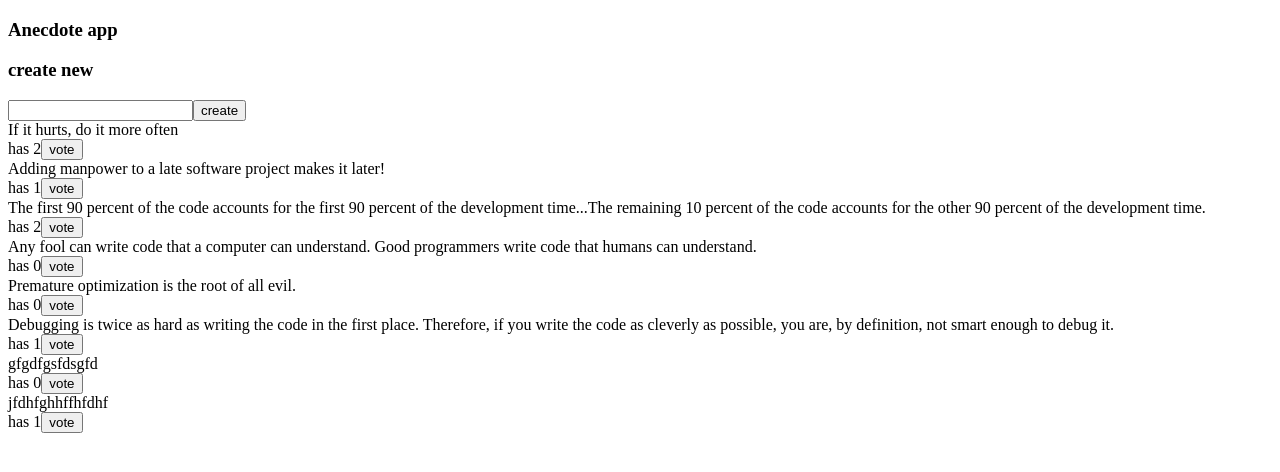
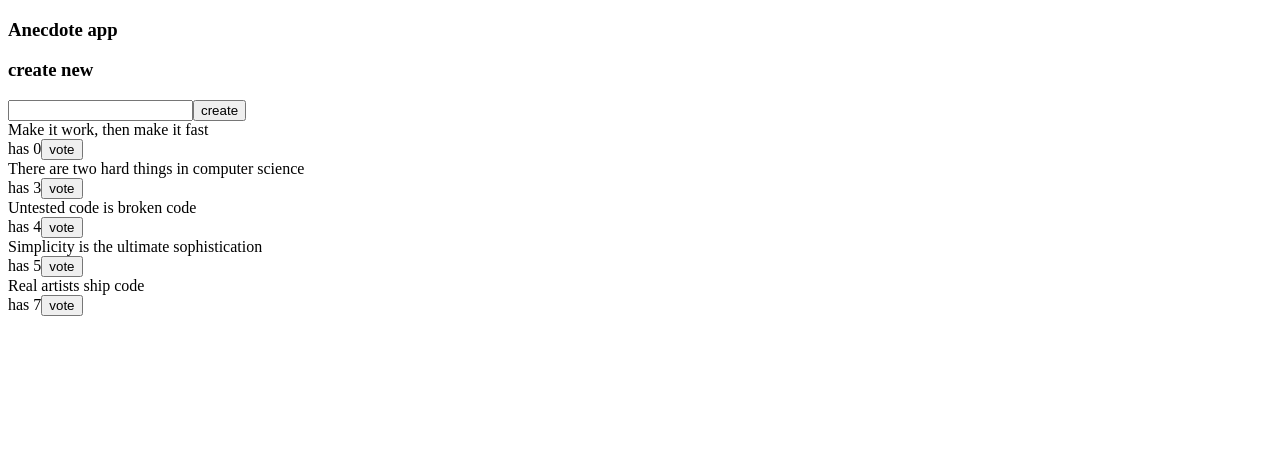
Before and after one commit to aiaiaida/FullStackOpen-part6, a React (Vite) app in the folder query-anecdotes/: page / in a window 1280 px wide. Shown: the top 472 px of the page. Built offline with nearby package versions, Linux system fonts and the light colour scheme; data requests are answered from the project's data file.

Commit message:
fix tests

```diff
--- a/query-anecdotes/db.json
+++ b/query-anecdotes/db.json
@@ -1,44 +1,29 @@
 {
   "anecdotes": [
     {
-      "content": "If it hurts, do it more often",
-      "id": "47145",
-      "votes": 2
-    },
-    {
-      "content": "Adding manpower to a late software project makes it later!",
-      "id": "21149",
-      "votes": 1
-    },
-    {
-      "content": "The first 90 percent of the code accounts for the first 90 percent of the development time...The remaining 10 percent of the code accounts for the other 90 percent of the development time.",
-      "id": "69581",
-      "votes": 2
-    },
-    {
-      "content": "Any fool can write code that a computer can understand. Good programmers write code that humans can understand.",
-      "id": "36975",
+      "id": "1d69ebbb-b03e-44f1-8386-aca4a638d896",
+      "content": "Make it work, then make it fast",
       "votes": 0
     },
     {
-      "content": "Premature optimization is the root of all evil.",
-      "id": "25170",
-      "votes": 0
+      "id": "fd93a3eb-bfc6-464f-8789-e90aa59517eb",
+      "content": "There are two hard things in computer science",
+      "votes": 3
     },
     {
-      "content": "Debugging is twice as hard as writing the code in the first place. Therefore, if you write the code as cleverly as possible, you are, by definition, not smart enough to debug it.",
-      "id": "98312",
-      "votes": 1
+      "id": "765a7289-5f41-4d13-9d7a-f714a76b2bc1",
+      "content": "Untested code is broken code",
+      "votes": 4
     },
     {
-      "content": "gfgdfgsfdsgfd",
-      "votes": 0,
-      "id": "37f6c5e6-58b9-41c9-82bd-6e3e739625d1"
+      "id": "1f92d395-df12-4f80-9375-5836f85209c4",
+      "content": "Simplicity is the ultimate sophistication",
+      "votes": 5
     },
     {
-      "content": "jfdhfghhffhfdhf",
-      "votes": 1,
-      "id": "e9440993-fb26-4d00-9a4e-a1c250681325"
+      "id": "76e4c2f5-8e7e-4d34-998f-4e65560a6ad4",
+      "content": "Real artists ship code",
+      "votes": 7
     }
   ]
 }
--- a/query-anecdotes/src/App.jsx
+++ b/query-anecdotes/src/App.jsx
@@ -3,11 +3,14 @@ import Notification from './components/Notification'
 import { useAnecdotes } from './hooks/useAnecdotes'
 
 const App = () => {
-  const { anecdotes, isPending, vote } = useAnecdotes()
+  const { anecdotes, isPending, isError, vote } = useAnecdotes()
 
   if (isPending) {
     return <div>loading data...</div>
+  } else if (isError) {
+    return <div>anecdote service not available due to problems in server</div>
   }
+
 
   return (
     <div>
--- a/query-anecdotes/src/hooks/useAnecdotes.js
+++ b/query-anecdotes/src/hooks/useAnecdotes.js
@@ -7,7 +7,8 @@ export const useAnecdotes = () => {
   const result = useQuery({
     queryKey: ['anecdotes'],
     queryFn: getAnecdotes,
-    refetchOnWindowFocus: false
+    refetchOnWindowFocus: false,
+    retry: false
   })
 
   console.log(JSON.parse(JSON.stringify(result)))
@@ -29,6 +30,7 @@ export const useAnecdotes = () => {
   return {
     anecdotes: result.data,
     isPending: result.isPending,
+    isError: result.isError,
     addAnecdote: (content) => newAnecdoteMutation.mutate({ content, votes: 0 }),
     vote: (anecdote) => updateAnecdoteMutation.mutate({ ...anecdote, votes: anecdote.votes + 1 })
   }
```
Also changed, not shown: 1 other file (tests, documents, lock files or other folders).
